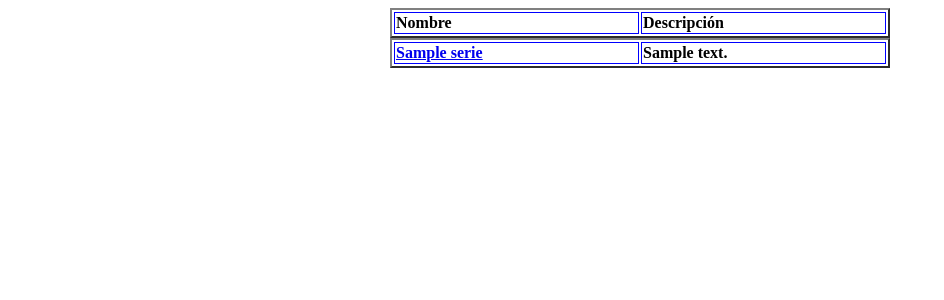
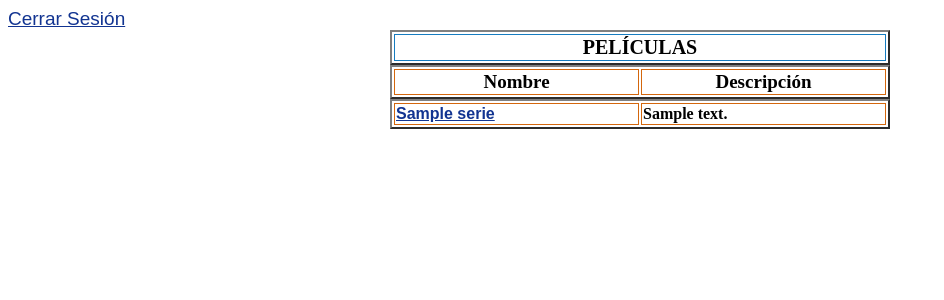
Before and after one commit to KevinSucapuca/App-Django-Example, a Django app: page /series/ in a window 1280 px wide. Shown: the top 300 px of the page, without its empty margins (0-944 px from the left). Run offline with Django 4.2, Linux system fonts and the light colour scheme; a user stored in the database is signed in; tables that the repository leaves empty hold one stand-in row (values such as "Sample post"); lists and menus that the app fills with data are empty; parts of the project's set-up code (start-up, migrations or seed data) failed here and were passed over.

Commit message:
agregando estilos a los templates

```diff
--- a/app/app/urls.py
+++ b/app/app/urls.py
@@ -25,7 +25,7 @@ from rest_framework.documentation import include_docs_urls
 
 urlpatterns = [
     path('admin/', admin.site.urls),
-    path('series/', SeriesView.as_view()),
+    path('series/', SeriesView.as_view(),name='series'),
     path('episodes/<int:serie_id>',  EpisodeView.as_view(), name='nameurl'),
     path('', LoginView.as_view(), name='login'),
     path('logout/', LogoutView.as_view(), name='logout'),
--- a/app/series/static/css/style.css
+++ b/app/series/static/css/style.css
@@ -1,12 +1,32 @@
+
+a {color: rgb(18, 52, 145); font-family: arial; }
+
+
+.encabezado{
+    font-size: 19px;
+    text-align: center;
+}
+
 table{
     table-layout: fixed;
     width: 500px;
 
+
+}
+
+.Peli{
+    border: 1px solid rgb(22, 124, 192);
+    width: 100px;
+    word-wrap: break-word;
+    text-align: center;
+    font-size: 20px;
 }
 
 th, td {
-    border: 1px solid blue;
+
+    border: 1px solid rgb(212, 103, 13);
     width: 100px;
     word-wrap: break-word;
     text-align: left;
+
 }
--- a/app/series/templates/episode.html
+++ b/app/series/templates/episode.html
@@ -8,6 +8,7 @@
     <link rel="stylesheet" href="{% static 'css/style.css' %}">
 
     <title>Episode</title>
+    <a href="{% url 'series' %}" class="encabezado">ATRÁS</a>
 </head>
 <body>
     {% for episode in episodes %}
--- a/app/series/templates/series.html
+++ b/app/series/templates/series.html
@@ -9,29 +9,37 @@
     <link rel="stylesheet" href="{% static 'css/style.css' %}">
 
     <title>Series</title>
+
+    <a href="{% url 'logout' %}" class="encabezado">Cerrar Sesión</a>
 </head>
 <body>
 
 
-    <div class="serie__cotainer">
+
+        <table border="2" align="center" >
+                <tr>
+                    <th class="Peli">PELÍCULAS</th>
+
+                </tr>
+            </table >
+
         <table border="2" align="center">
             <thead>
                 <tr>
-                    <th>Nombre</th>
-                    <th>Descripción</th>
+                    <th class="encabezado">Nombre</th>
+                    <th class="encabezado">Descripción</th>
                 </tr>
             </table >
             {% for serie in series %}
             <table border="2" align="center">
                 <tr>
-                    <th><a href="{% url 'nameurl' serie_id=serie.id %}">{{ serie.title }}</a></th>
+                    <th><a href="{% url 'nameurl' serie_id=serie.id %}" >{{ serie.title }}</a></th>
 
 
                     <th>{{ serie.descripcion }}</th>
                 </tr>
             </table>
 
-    </div>
 
     {% endfor %}
 
--- a/app/users/views.py
+++ b/app/users/views.py
@@ -13,7 +13,7 @@ class LoginView(View):
         user = authenticate(request, username=request.POST['username'], password=request.POST['password'])
         if user is not None:
             login(request, user)
-            return HttpResponse(content= b'Success')
+            return redirect('series')
         return self.get(request)
 
 class LogoutView(View):
```
Also changed, not shown: app/users/templates/login.html (+42 -9 lines).
